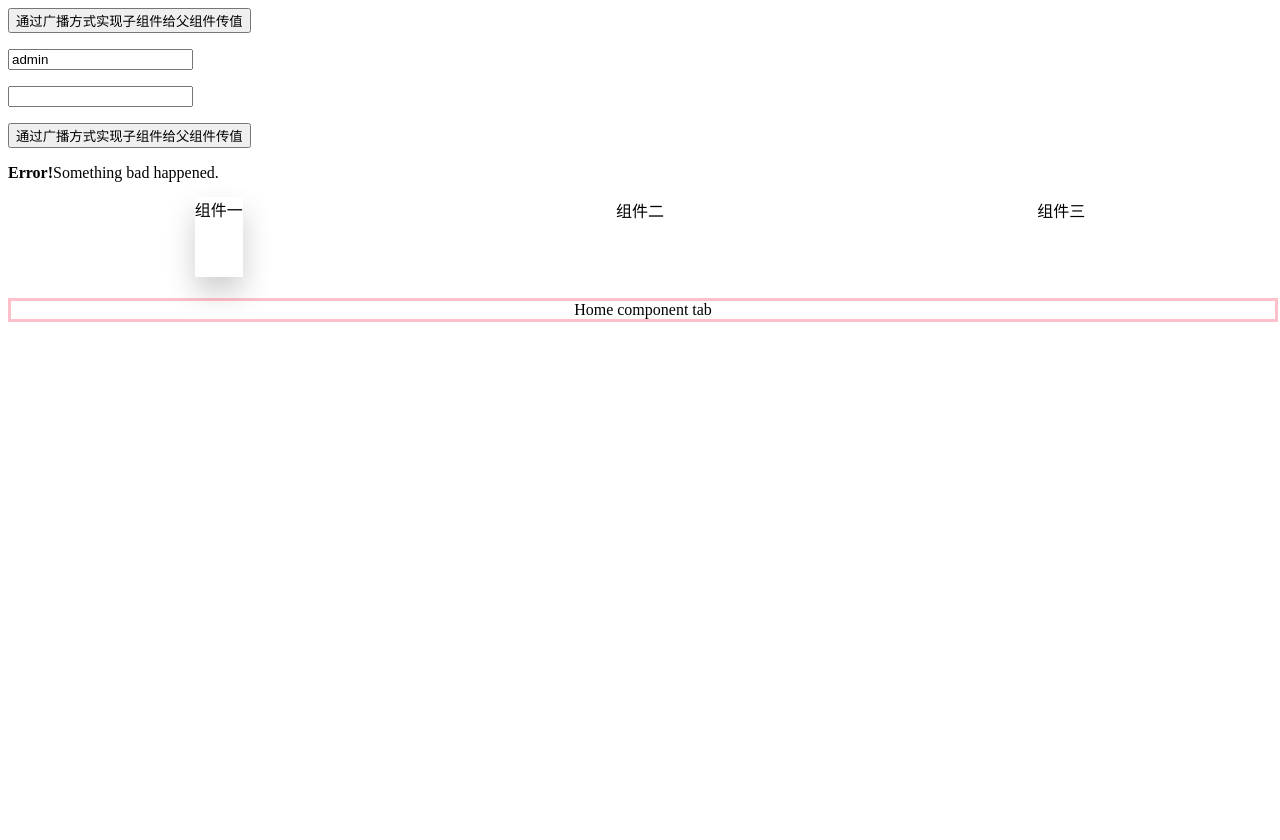
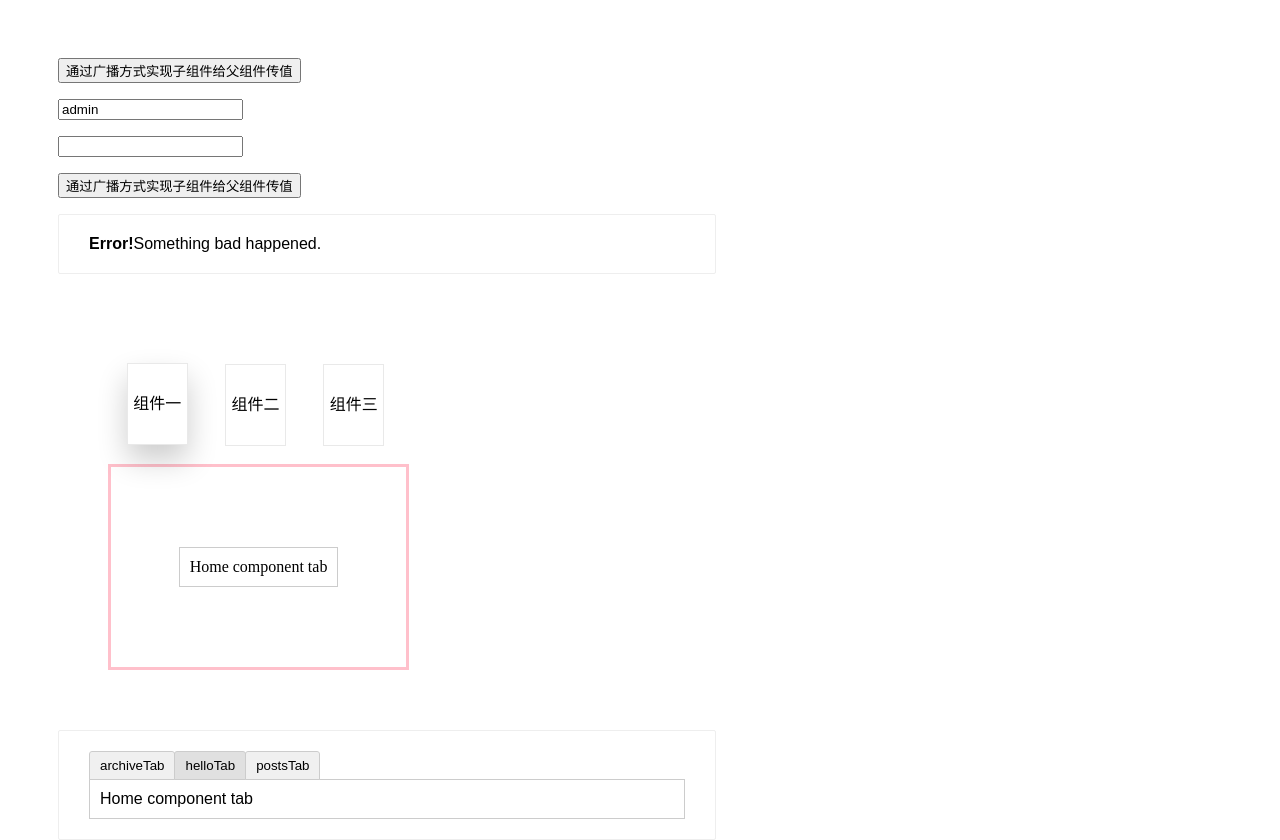
Before and after one commit to Simba-cheng/vue-examples, a Vue app: page / in a window 1280 px wide. Before the commit the page ends 800 px from the top, so only its background shows below. Built offline with nearby package versions, Linux system fonts and the light colour scheme.

Commit message:
chore(submodule): update

```diff
--- a/src/AppComponentTest02.vue
+++ b/src/AppComponentTest02.vue
@@ -18,8 +18,15 @@
 
     <p></p>
 
+    <!--动态组件-->
     <div>
         <dynamic-component></dynamic-component>
+    </div>
+
+    <p></p>
+
+    <div>
+        <dynamic-component2></dynamic-component2>
     </div>
 
 </template>
@@ -29,6 +36,7 @@
     import customComponents01 from "@/components/childComponents02/customComponents01.vue";
     import slotComponent from "@/components/childComponents02/SlotComponent.vue";
     import dynamicComponent from "@/components/childComponents02/DynamicComponent.vue";
+    import dynamicComponent2 from "@/components/childComponents02/DynamicComponent2.vue";
 
     export default {
         name: "appComponentTest02",
@@ -36,7 +44,8 @@
             datePicker,
             customComponents01,
             slotComponent,
-            dynamicComponent
+            dynamicComponent,
+            dynamicComponent2
         },
         methods: {
             getChild(data) {
--- a/src/components/childComponents02/DynamicComponent.vue
+++ b/src/components/childComponents02/DynamicComponent.vue
@@ -2,7 +2,7 @@
     <div id="app">
         <div class="top">
             <!--放置tab点击标签-->
-            <div class="card" :class="{highLight:whichIndex === index}" v-for="(item,index) in cardArr"
+            <div class="cardClass" :class="{highLight:whichIndex === index}" v-for="(item,index) in cardArr"
                  :key="index" @click="whichIndex = index;componentId = item.componentId">
                 {{ item.componentName }}
             </div>
@@ -47,6 +47,14 @@
 </script>
 
 <style>
+
+    #app {
+        width: 60%;
+        height: 50vh;
+        box-sizing: border-box;
+        padding: 50px;
+    }
+
     .top {
         width: 100%;
         height: 80px;
@@ -54,7 +62,7 @@
         justify-content: space-around;
     }
 
-    .crad {
+    .cardClass {
         width: 20%;
         height: 80px;
         line-height: 80px;
--- /dev/null
+++ b/src/components/childComponents02/DynamicComponent2.vue
@@ -0,0 +1,78 @@
+<template>
+    <div id="dynamic-component-demo" class="demo">
+        <button v-for="tab in tabs"
+                :key="tab"
+                :class="['tab-button', { active: currentTab === tab }]"
+                @click="currentTab = tab">
+            {{ tab }}
+        </button>
+
+        <component v-bind:is="currentTabComponent" class="tab"></component>
+        <!--<component :is="currentTabComponent"></component>-->
+
+    </div>
+</template>
+
+<script>
+
+    import archiveTab from "@/components/childComponents02/tabs/ArchiveTab.vue";
+    import helloTab from "@/components/childComponents02/tabs/HelloTab.vue";
+    import postsTab from "@/components/childComponents02/tabs/PostsTab.vue";
+
+    export default {
+        name: "dynamicComponent2",
+        computed: {
+            currentTabComponent() {
+                return this.currentTab;
+            },
+        },
+        components: {
+            archiveTab,
+            helloTab,
+            postsTab
+        },
+        data() {
+            return {
+                currentTab: 'helloTab',
+                tabs: ['archiveTab', 'helloTab', 'postsTab']
+            }
+        },
+    }
+</script>
+
+<style>
+    .demo {
+        font-family: sans-serif;
+        border: 1px solid #eee;
+        border-radius: 2px;
+        padding: 20px 30px;
+        margin-top: 1em;
+        margin-bottom: 40px;
+        user-select: none;
+        overflow-x: auto;
+    }
+
+    .tab-button {
+        padding: 6px 10px;
+        border-top-left-radius: 3px;
+        border-top-right-radius: 3px;
+        border: 1px solid #ccc;
+        cursor: pointer;
+        background: #f0f0f0;
+        margin-bottom: -1px;
+        margin-right: -1px;
+    }
+
+    .tab-button:hover {
+        background: #e0e0e0;
+    }
+
+    .tab-button.active {
+        background: #e0e0e0;
+    }
+
+    .demo-tab {
+        border: 1px solid #ccc;
+        padding: 10px;
+    }
+</style>
```
